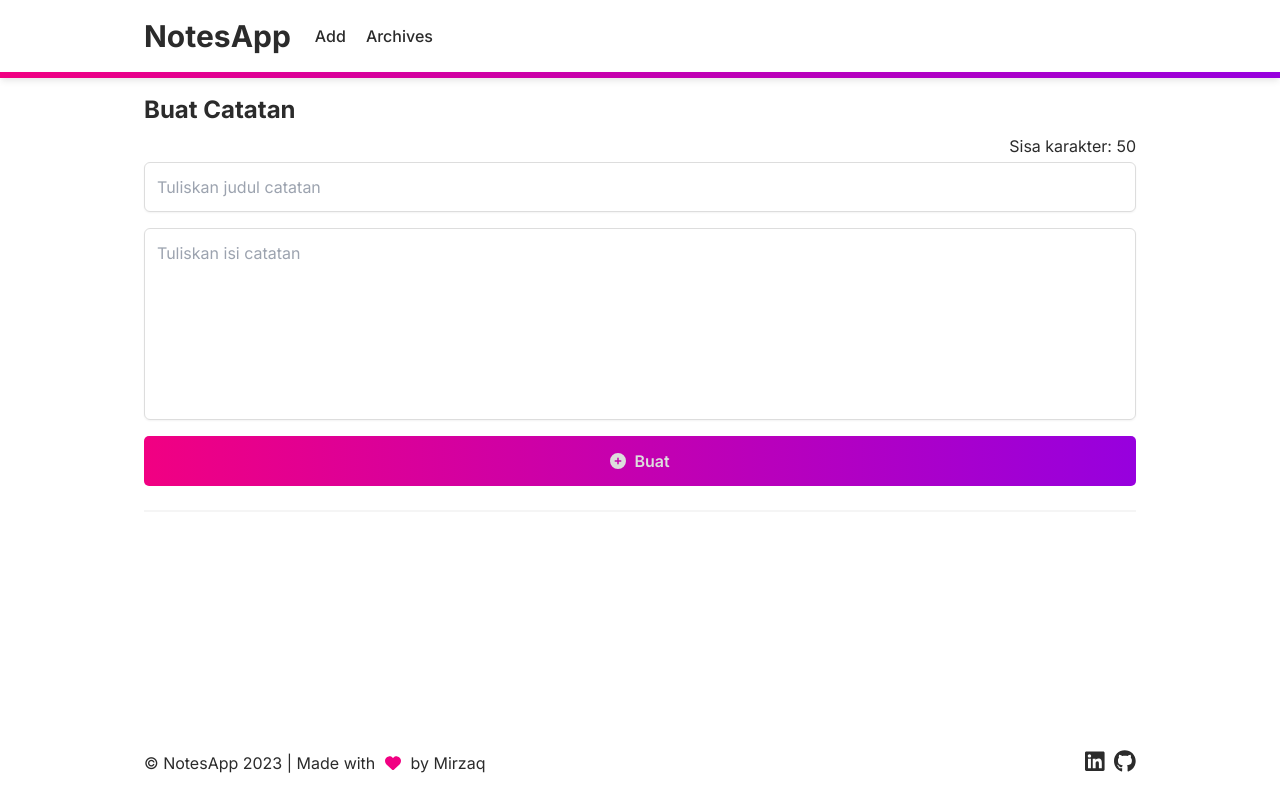
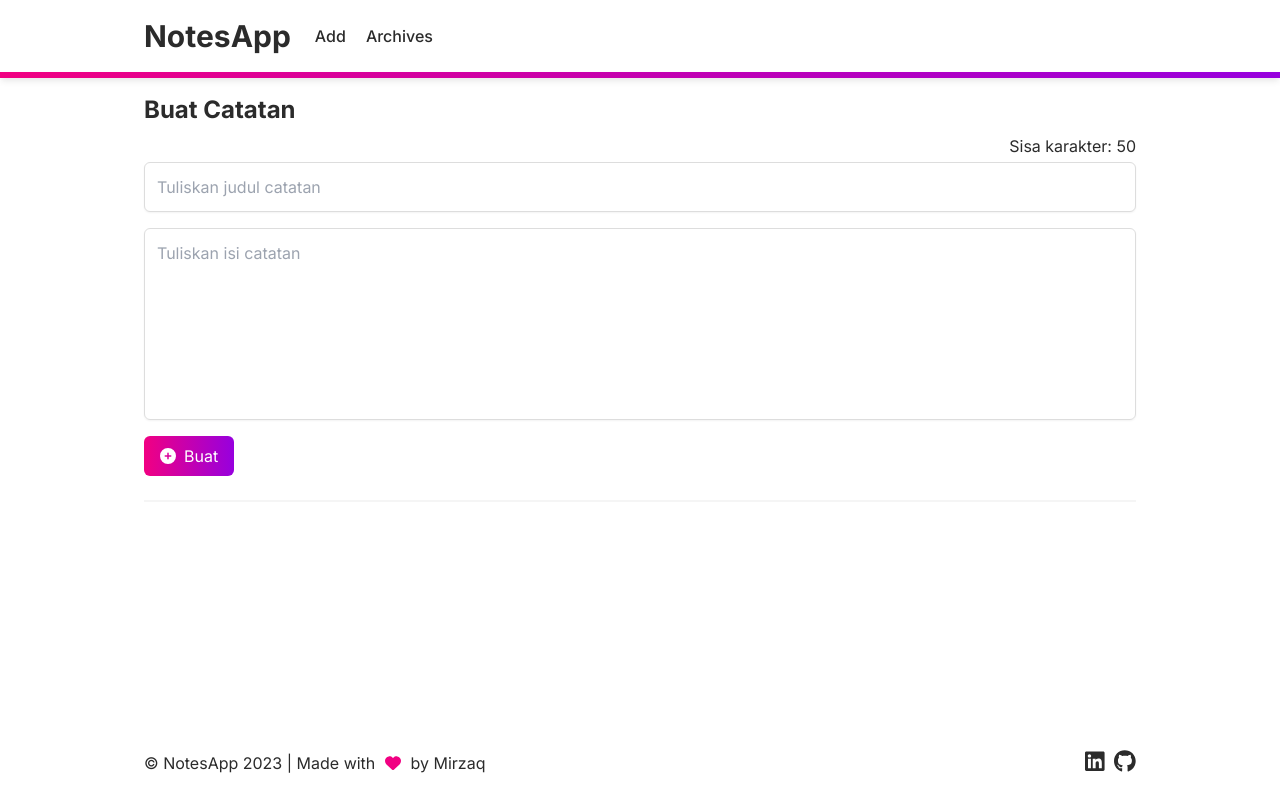
Before and after one commit to mirzaq19/notes-dcd, a React (Vite) app: page /add in a window 1280 px wide. Built offline with nearby package versions, Linux system fonts and the light colour scheme.

Commit message:
refactor: add prop validation in button component

```diff
--- a/src/components/buttons/Button.jsx
+++ b/src/components/buttons/Button.jsx
@@ -1,12 +1,25 @@
-import styles from '@/styles/Button.module.scss'
-const Button = ({ full, onClick, children }) => {
+import clsx from 'clsx'
+import PropTypes from 'prop-types'
+
+const Button = ({ className, children, ...rest }) => {
   return (
     <button
-      onClick={onClick}
-      className={`${styles.button} ${full ? styles.fullbutton : ''}`}
+      className={clsx(
+        'flex items-center justify-center gap-2 px-4 py-2 rounded-md',
+        'bg-gradient-to-r from-accent-peach to-accent-grape text-white',
+        'transition duration-300 ease-in-out',
+        'hover:shadow-accent active:scale-[0.96]',
+        className
+      )}
+      {...rest}
     >
       {children}
     </button>
   )
 }
+
+Button.propTypes = {
+  className: PropTypes.string,
+  children: PropTypes.node.isRequired,
+}
 export default Button
```
